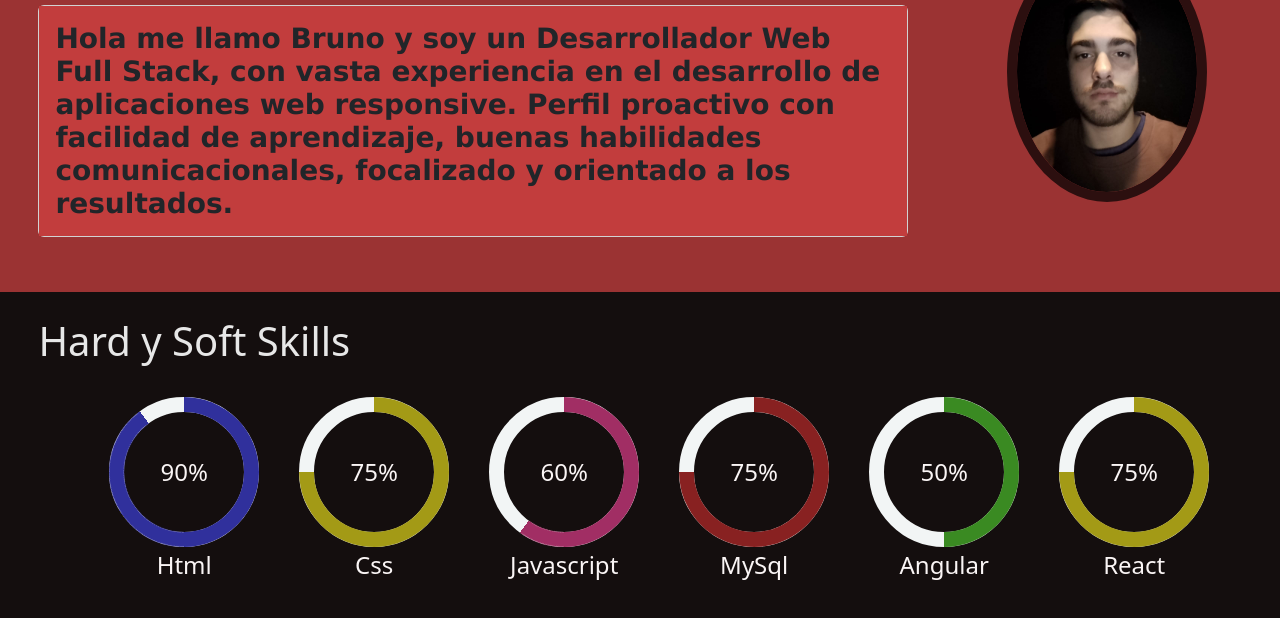
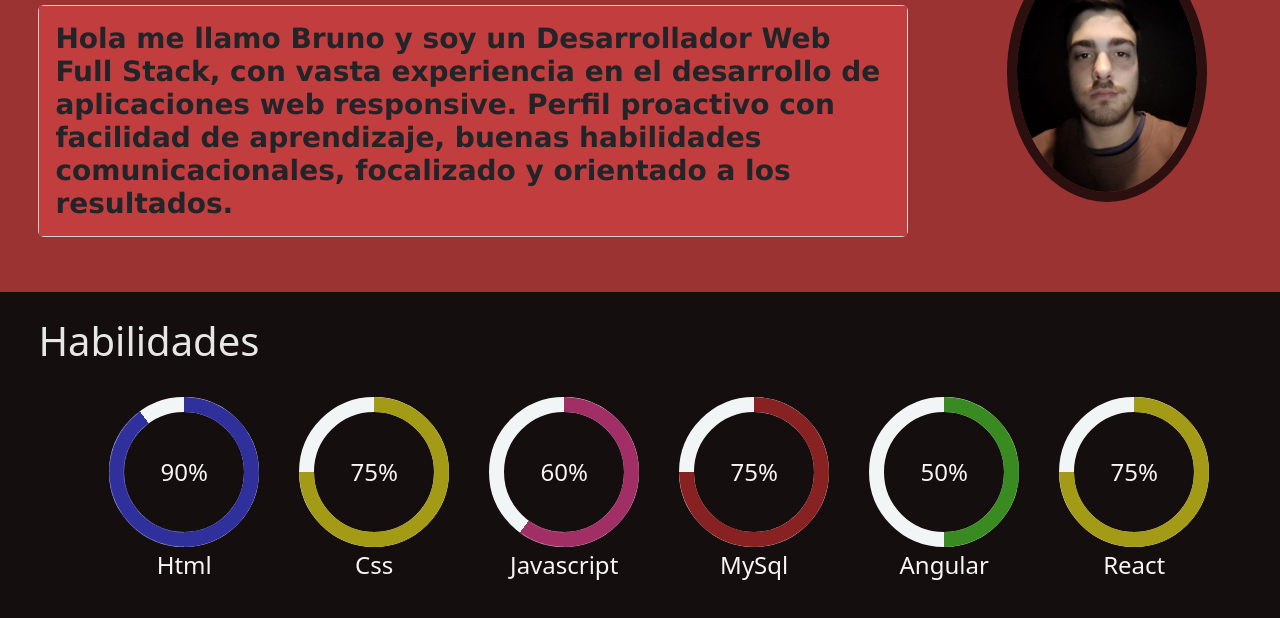
Before and after one commit to BrunoMalta98/PortafolioEstatico, a plain HTML site: page index.html in a window 1280 px wide. Shown: the part 454-1072 px from the top of the page. Drawn offline with nearby package versions, Linux system fonts and the light colour scheme.

Commit message:
version 2.0

```diff
--- a/index.html
+++ b/index.html
@@ -68,7 +68,7 @@
 
     <section class="skills">
 
-      <h1 style="color: rgb(231, 231, 231);">Hard y Soft Skills</h1>
+      <h1 style="color: rgb(231, 231, 231);">Habilidades</h1>
 
       <br>
       <div class="container">
```
